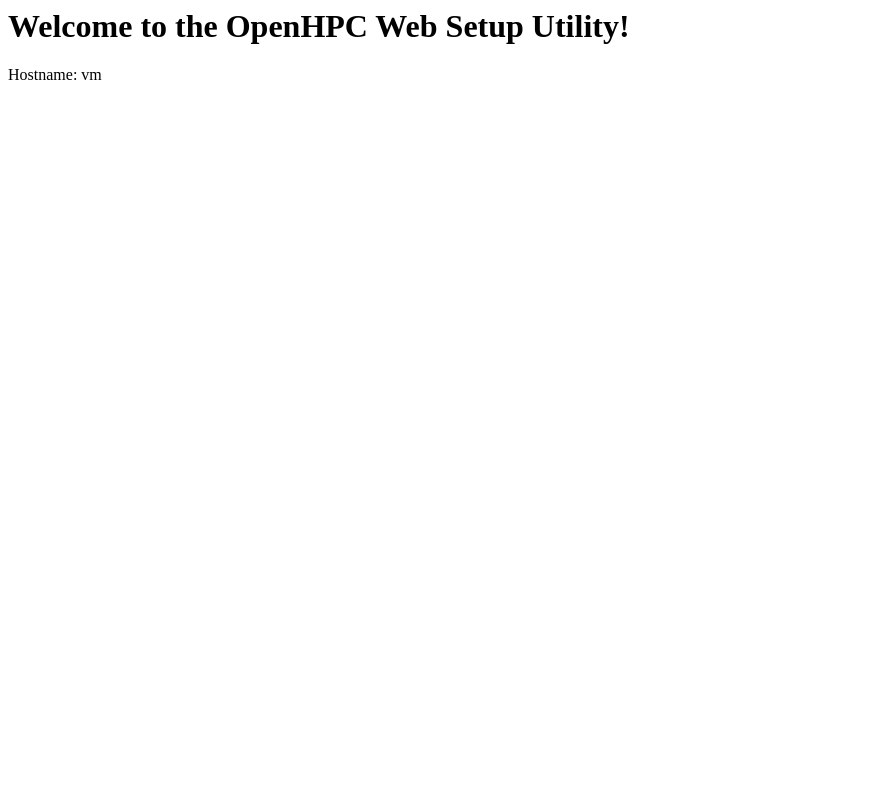
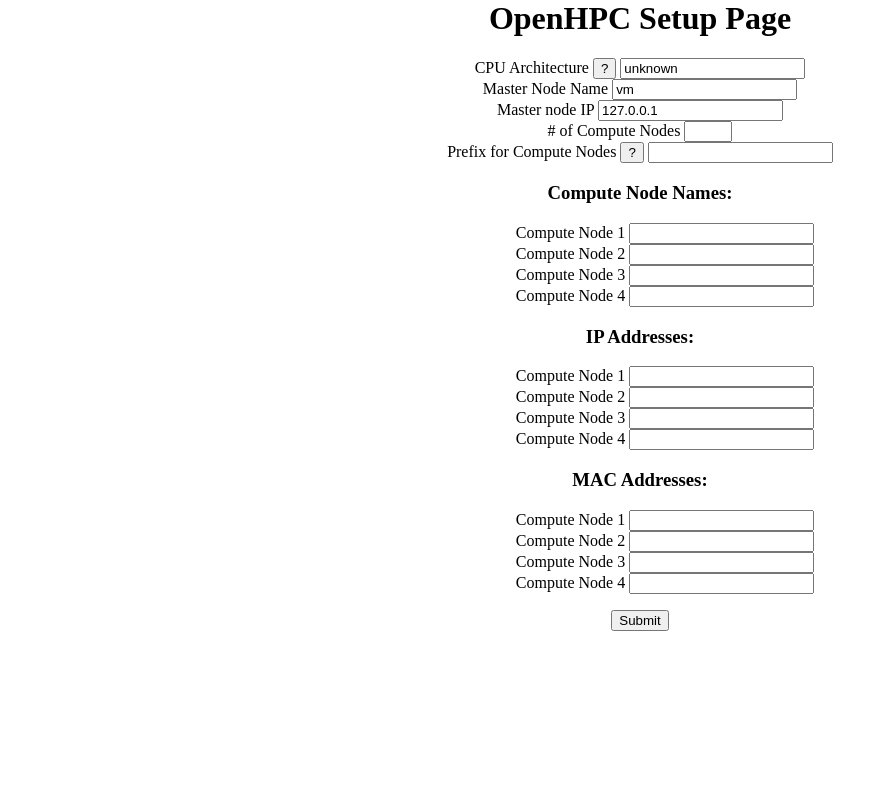
Before and after one commit to samschmalz/OpenHPC-Setup, a PHP site: page /setup.php in a window 1280 px wide. Shown: the whole page, without its empty margins (0-888 px from the left). Run offline with PHP 8.4, Linux system fonts and the light colour scheme.

Commit message:
Added new password change page, updated setup page
After discussion with Dan, I decided that a password change page for the sake of security would be best.  index.php now asks users to change their password, then redirects them to setup.php where they will complete the OpenHPC setup process.

```diff
--- /dev/null
+++ b/format.css
@@ -0,0 +1,11 @@
+html {
+	margin: auto;
+	display: table;
+}
+
+body {
+	width: 50%;
+	display: table-cell;
+	vertical-align: middle;
+	text-align: center;
+}
--- a/setup.php
+++ b/setup.php
@@ -1,19 +1,89 @@
 <?php
 	session_start();
+	if (!isset($_SESSION["arch"]))
+	{
+		$_SESSION['arch'] = `uname -p`;
+	}
+
+	if (isset($_POST)) {
+		error_log(json_encode($_POST));
+	}
 ?>
 
 <html>
 	<head>
-		<title>OpenHPC Web Setup</title>
+		<title>OpenHPC Setup</title>
+		<link rel="stylesheet" type="text/css" href="format.css">
 	</head>
-	<body>
-		<h1>Welcome to the OpenHPC Web Setup Utility!</h1>
-		<?php
-			$hostname = `hostname`;
-			echo "Hostname: $hostname";
-		?>
+<body>
+	<h1>OpenHPC Setup Page</h1>
+	<form method="post" action="finish.php">
+		<label for="Architecture">CPU Architecture</label>
+		<button type="button" onclick="ArchDesc()">?</button>
+		<input type="text" name="Architecture" value=<?php echo $_SESSION['arch']; ?> required><br>
+		<label for="Master-name">Master Node Name</label>
+		<input type="text" name="Master-name" value=<?php echo exec("hostname"); ?> required><br>
+		<label for="Master-ip">Master node IP</label>
+		<input type="text" name="Master-ip" value=<?php echo exec("hostname -i"); ?> required><br>
+		<label for="compute-count"># of Compute Nodes</label>
+		<input type="number" name="compute-count" id="compute-count" min="1" max="4" required><br>
+		<label for="compute-prefix">Prefix for Compute Nodes</label>
+		<button type="button" onclick="PrefixDesc()">?</button>
+		<input type="text" name="compute-prefix"><br>
+		<p>
+			<h3>Compute Node Names:</h3>
+			<div id="name-block" style="padding-left: 50px">
+				<label for="compute-name-1">Compute Node 1</label>
+				<input type="text" name="compute-name-1"><br>
+				<label for="compute-name-2">Compute Node 2</label>
+				<input type="text" name="compute-name-2"><br>
+				<label for="compute-name-3">Compute Node 3</label>
+				<input type="text" name="compute-name-3"><br>
+				<label for="compute-name-4">Compute Node 4</label>
+				<input type="text" name="compute-name-4"><br>
+			</div>
+		</p>
+		<p>
+			<h3>IP Addresses:</h3>
+			<div id="ip-block" style="padding-left: 50px">
+				<label for="compute-ip-1">Compute Node 1</label>
+				<input type="text" name="compute-ip-1"><br>
+				<label for="compute-ip-2">Compute Node 2</label>
+				<input type="text" name="compute-ip-2"><br>
+				<label for="compute-ip-3">Compute Node 3</label>
+				<input type="text" name="compute-ip-3"><br>
+				<label for="compute-ip-4">Compute Node 4</label>
+				<input type="text" name="compute-ip-4"><br>
+			</div>
+		</p>
+		<p>
+			<h3>MAC Addresses:</h3>
+			<div id="mac-block" style="padding-left: 50px">
+				<label for="compute-mac-1">Compute Node 1</label>
+				<input type="text" name="compute-mac-1"><br>
+				<label for="compute-mac-2">Compute Node 2</label>
+				<input type="text" name="compute-mac-2"><br>
+				<label for="compute-mac-3">Compute Node 3</label>
+				<input type="text" name="compute-mac-3"><br>
+				<label for="compute-mac-4">Compute Node 4</label>
+				<input type="text" name="compute-mac-4"><br>
+			</div>
+		</p>
+		<input type="submit" value="Submit">
+	</form>
+</body>
+</html>
 
-		<form method="post">
-		</form>
-	</body>
-</html>
+<script>
+	/*document.getElementById("compute-count").addEventListener("change", function(){
+		document.getElementById("ip-block").forEach(console.log(this.nodeName));
+	});*/
+	function PrefixDesc() {
+		let desc = "This is a piece of text that will be the same across all compute nodes.\nFor example, if you have CNode1, CNode2, and CNode3, this would be 'CNode'";
+		alert(desc);
+	}
+	function ArchDesc() {
+		let desc = "This is the CPU Type of your head node, which should be the same as the\ncompute nodes. If you don't know what this should be, then leave it as its\ndefault value.";
+		alert(desc);
+	}
+</script>
```
Also changed, not shown: index.php (+33 -55 lines).
